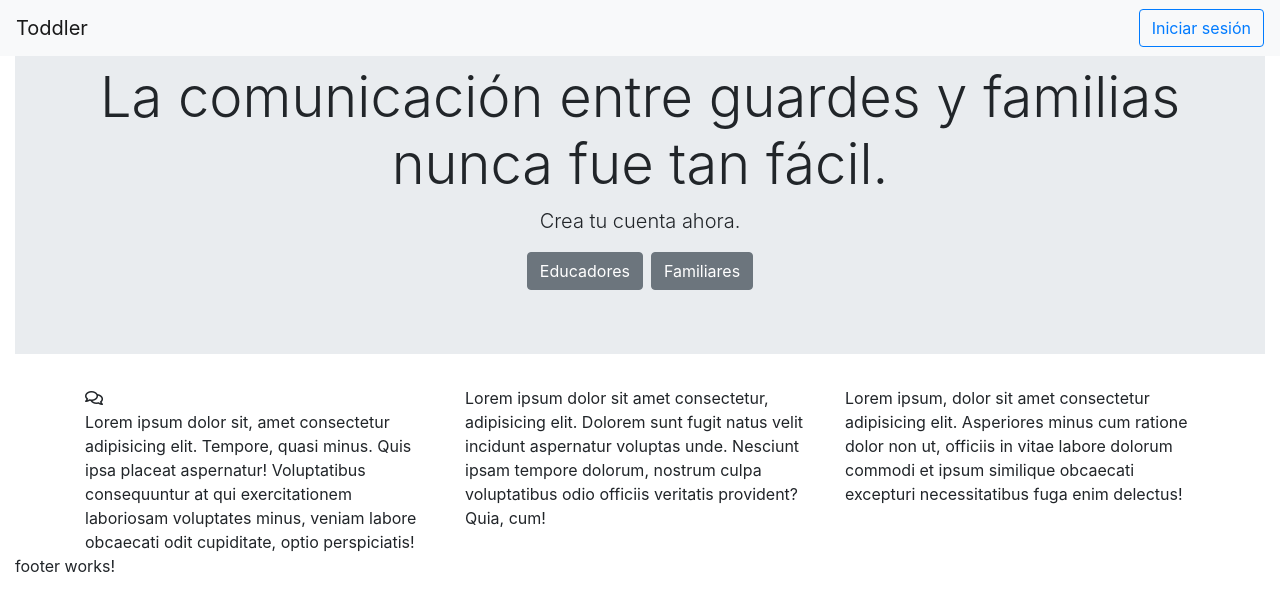
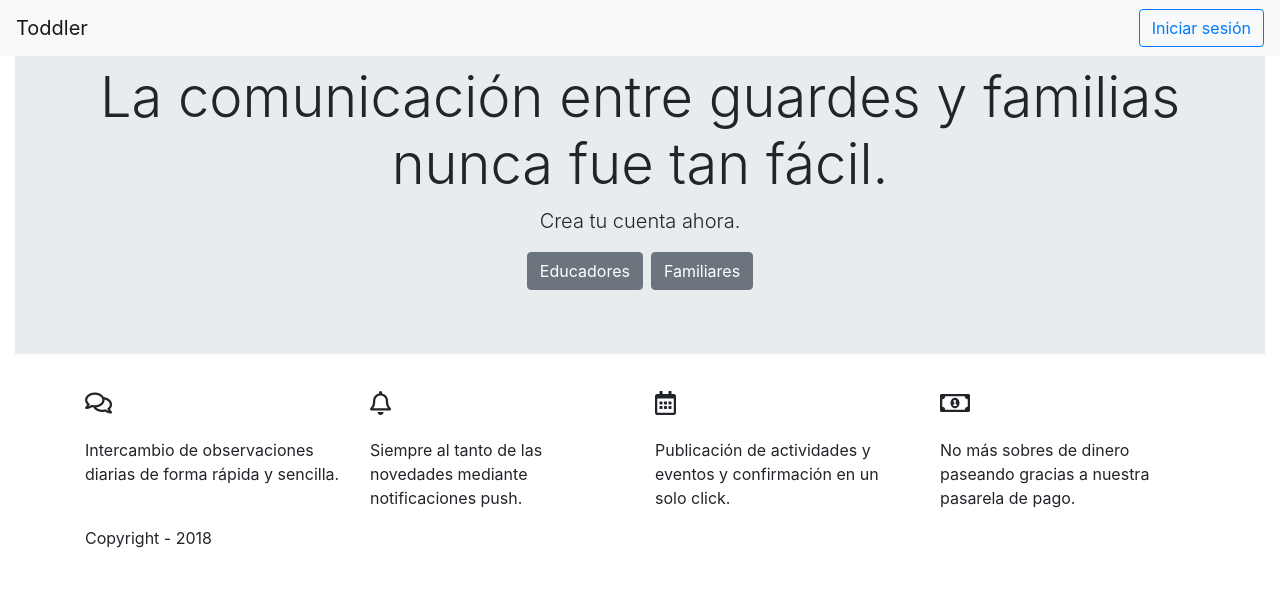
Before and after one commit to estelaromer/toddlerapp, an Angular app: page / in a window 1280 px wide. Shown: the top 610 px of the page. Built offline with nearby package versions, Linux system fonts and the light colour scheme.

Commit message:
features terminados, componente login area y testimonials creaod

```diff
--- a/src/app/app.module.ts
+++ b/src/app/app.module.ts
@@ -13,6 +13,8 @@ import { HeroComponent } from './hero/hero.component';
 import { FeaturesComponent } from './features/features.component';
 import { LoginComponent } from './login/login.component';
 import { SignupComponent } from './signup/signup.component';
+import { LoginareaComponent } from './loginarea/loginarea.component';
+import { TestimonialsComponent } from './testimonials/testimonials.component';
 
 @NgModule({
   declarations: [
@@ -23,7 +25,9 @@ import { SignupComponent } from './signup/signup.component';
     HeroComponent,
     FeaturesComponent,
     LoginComponent,
-    SignupComponent
+    SignupComponent,
+    LoginareaComponent,
+    TestimonialsComponent
   ],
   imports: [
     BrowserModule, ReactiveFormsModule, RouterModule.forRoot(appRoutes)
--- a/src/app/features/features.component.css
+++ b/src/app/features/features.component.css
@@ -0,0 +1,8 @@
+.icono{
+    font-size: 1.5rem;
+    margin-bottom: 1rem;
+}
+
+.texto{
+    margin-bottom: 1rem;
+}
--- a/src/app/features/features.component.html
+++ b/src/app/features/features.component.html
@@ -1,17 +1,21 @@
 <div class="container">
   <h2 class="d-none">Características</h2>
   <div class="features row">
-    <div class="feature col-12 col-md-4">
+    <div class="feature col-12 col-md-6 col-lg-3">
       <div class="icono"><i class="far fa-comments"></i></div>
-      <div class="texto">Lorem ipsum dolor sit, amet consectetur adipisicing elit. Tempore, quasi minus. Quis ipsa placeat aspernatur! Voluptatibus consequuntur at qui exercitationem laboriosam voluptates minus, veniam labore obcaecati odit cupiditate, optio perspiciatis!</div>
+      <div class="texto">Intercambio de observaciones diarias de forma rápida y sencilla.</div>
     </div>
-    <div class="feature col-12 col-md-4">
-        <div class="icono"></div>
-        <div class="texto">Lorem ipsum dolor sit amet consectetur, adipisicing elit. Dolorem sunt fugit natus velit incidunt aspernatur voluptas unde. Nesciunt ipsam tempore dolorum, nostrum culpa voluptatibus odio officiis veritatis provident? Quia, cum!</div>
+    <div class="feature col-12 col-md-6 col-lg-3">
+        <div class="icono"><i class="far fa-bell"></i></div>
+        <div class="texto">Siempre al tanto de las novedades mediante notificaciones push.</div>
     </div>
-    <div class="feature col-12 col-md-4">
-        <div class="icono"></div>
-        <div class="texto">Lorem ipsum, dolor sit amet consectetur adipisicing elit. Asperiores minus cum ratione dolor non ut, officiis in vitae labore dolorum commodi et ipsum similique obcaecati excepturi necessitatibus fuga enim delectus!</div>
+    <div class="feature col-12 col-md-6 col-lg-3">
+        <div class="icono"><i class="far fa-calendar-alt"></i></div>
+        <div class="texto">Publicación de actividades y eventos y confirmación en un solo click.</div>
+    </div>
+    <div class="feature col-12 col-md-6 col-lg-3">
+        <div class="icono"><i class="far fa-money-bill-alt"></i></div>
+        <div class="texto">No más sobres de dinero paseando gracias a nuestra pasarela de pago.</div>
     </div>
   </div>
 </div>
--- a/src/app/footer/footer.component.html
+++ b/src/app/footer/footer.component.html
@@ -1,3 +1,7 @@
-<p>
-  footer works!
-</p>
+<footer>
+  <div class="container">
+    <div class="copy">
+      <p>Copyright - 2018</p>
+    </div>
+  </div>
+</footer>
--- a/src/app/header/header.component.html
+++ b/src/app/header/header.component.html
@@ -1,8 +1,8 @@
 <header>
-    <nav class="navbar fixed-top navbar-light bg-light">
-        <a class="navbar-brand" href="#">Toddler</a>
-        <div>
-            <button class="btn btn-outline-primary" type="submit">Iniciar sesión</button>
-        </div>
-      </nav>
+    <div class="container">
+        <nav class="navbar fixed-top navbar-light bg-light">
+            <a class="navbar-brand" href="#">Toddler</a>
+            <app-loginarea></app-loginarea>
+        </nav>
+    </div>
 </header>
--- a/src/app/homepage/homepage.component.html
+++ b/src/app/homepage/homepage.component.html
@@ -3,6 +3,7 @@
     <main>
       <app-hero></app-hero>
       <app-features></app-features>
+      <app-testimonials></app-testimonials>
     </main>
     <app-footer></app-footer>
 </div>
--- /dev/null
+++ b/src/app/loginarea/loginarea.component.html
@@ -0,0 +1,3 @@
+<div>
+  <button class="btn btn-outline-primary" type="submit">Iniciar sesión</button>
+</div>
--- /dev/null
+++ b/src/app/loginarea/loginarea.component.ts
@@ -0,0 +1,15 @@
+import { Component, OnInit } from '@angular/core';
+
+@Component({
+  selector: 'app-loginarea',
+  templateUrl: './loginarea.component.html',
+  styleUrls: ['./loginarea.component.css']
+})
+export class LoginareaComponent implements OnInit {
+
+  constructor() { }
+
+  ngOnInit() {
+  }
+
+}
--- /dev/null
+++ b/src/app/testimonials/testimonials.component.ts
@@ -0,0 +1,15 @@
+import { Component, OnInit } from '@angular/core';
+
+@Component({
+  selector: 'app-testimonials',
+  templateUrl: './testimonials.component.html',
+  styleUrls: ['./testimonials.component.css']
+})
+export class TestimonialsComponent implements OnInit {
+
+  constructor() { }
+
+  ngOnInit() {
+  }
+
+}
```
Also changed, not shown: src/app/loginarea/loginarea.component.css (added), src/app/testimonials/testimonials.component.css (added), src/app/testimonials/testimonials.component.html (added), 2 other files (tests, documents, lock files or other folders).
